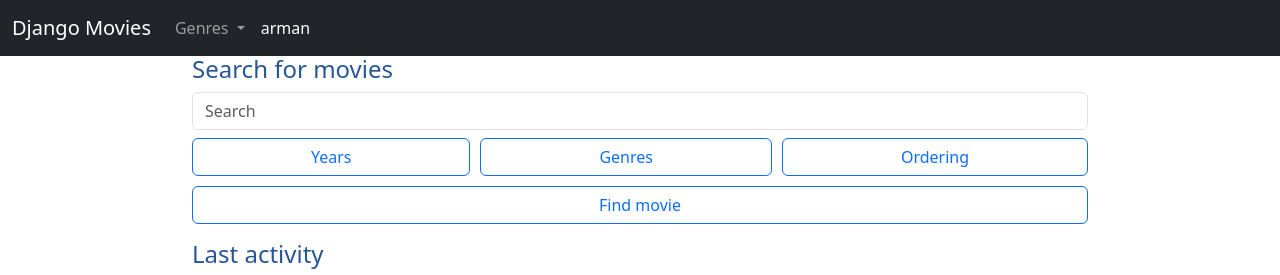
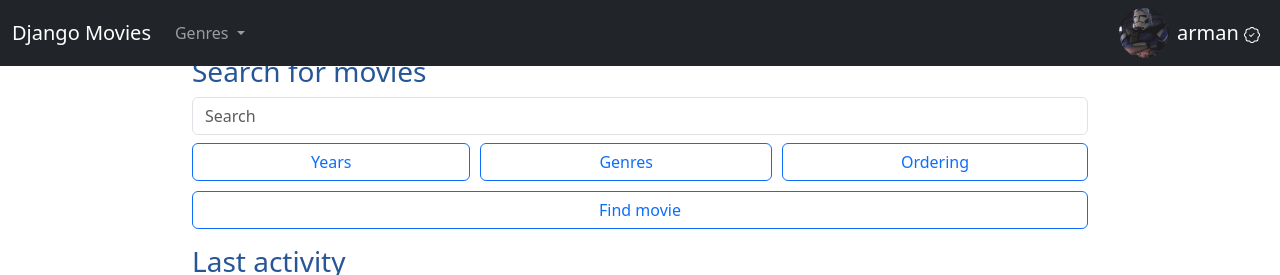
Before and after one commit to Kragline/FilmFlow, a Django app: a page that uses django_movies/mainapp/templates/mainapp/includes/header.html in a window 1280 px wide. Shown: the top 275 px of the page. Run offline with Django 4.2, Linux system fonts and the light colour scheme; a user stored in the database is signed in; data comes from the database, SQL or seed files in the repository; both versions use the stored data as it was after the commit.

Commit message:
some bugs fixed + navbar changes

```diff
--- a/django_movies/mainapp/static/mainapp/css/style.css
+++ b/django_movies/mainapp/static/mainapp/css/style.css
@@ -1,5 +1,13 @@
 body {
     margin-top: 55px;
+}
+
+.auth-item {
+    text-align: right;
+}
+
+.username-in-nav {
+    margin: auto 0 auto 0;
 }
 
 .title {
--- a/django_movies/mainapp/templates/mainapp/includes/header.html
+++ b/django_movies/mainapp/templates/mainapp/includes/header.html
@@ -20,9 +20,26 @@
                              {% endfor %}
                         </ul>
                     {% endif %}
+                </ul>
+                <ul class="navbar-nav auth-item">
                     {% if request.user.is_authenticated %}
                         <li class="nav-item">
-                            <a class="nav-link active" aria-current="page" href="{% url 'profile_page' request.user.username %}">{{ request.user.username }}</a>
+                            <div class="comment-profile-info">
+                                <div class="comment-profile-div">
+                                    <img class="comment-profile-pic" src="{{ request.user.custom_profile.profile_pic.url }}">
+                                </div>
+                                <h5 class="username-in-nav">
+                                    <a class="nav-link active" href="{% url 'profile_page' request.user.username %}">
+                                        {{ request.user.username }}
+                                        {% if request.user.is_superuser %}
+                                            <svg xmlns="http://www.w3.org/2000/svg" width="16" height="16" fill="currentColor" class="bi bi-patch-check" viewBox="0 0 16 16">
+                                                <path fill-rule="evenodd" d="M10.354 6.146a.5.5 0 0 1 0 .708l-3 3a.5.5 0 0 1-.708 0l-1.5-1.5a.5.5 0 1 1 .708-.708L7 8.793l2.646-2.647a.5.5 0 0 1 .708 0z"/>
+                                                <path d="m10.273 2.513-.921-.944.715-.698.622.637.89-.011a2.89 2.89 0 0 1 2.924 2.924l-.01.89.636.622a2.89 2.89 0 0 1 0 4.134l-.637.622.011.89a2.89 2.89 0 0 1-2.924 2.924l-.89-.01-.622.636a2.89 2.89 0 0 1-4.134 0l-.622-.637-.89.011a2.89 2.89 0 0 1-2.924-2.924l.01-.89-.636-.622a2.89 2.89 0 0 1 0-4.134l.637-.622-.011-.89a2.89 2.89 0 0 1 2.924-2.924l.89.01.622-.636a2.89 2.89 0 0 1 4.134 0l-.715.698a1.89 1.89 0 0 0-2.704 0l-.92.944-1.32-.016a1.89 1.89 0 0 0-1.911 1.912l.016 1.318-.944.921a1.89 1.89 0 0 0 0 2.704l.944.92-.016 1.32a1.89 1.89 0 0 0 1.912 1.911l1.318-.016.921.944a1.89 1.89 0 0 0 2.704 0l.92-.944 1.32.016a1.89 1.89 0 0 0 1.911-1.912l-.016-1.318.944-.921a1.89 1.89 0 0 0 0-2.704l-.944-.92.016-1.32a1.89 1.89 0 0 0-1.912-1.911l-1.318.016z"/>
+                                            </svg>
+                                        {% endif %}
+                                    </a>
+                                </h5>
+                            </div>
                         </li>
                     {% else %}
                         <li class="nav-item">
--- a/django_movies/mainapp/templates/mainapp/includes/last_activity.html
+++ b/django_movies/mainapp/templates/mainapp/includes/last_activity.html
@@ -1,5 +1,5 @@
 <div class="last-activity">
-    <h4 class="movie-bold">Last activity</h4>
+    <h3 class="movie-bold">Last activity</h3>
     <div class="row row-cols-1 row-cols-md-2 g-3 mb-3">
         {% for movie in view.get_last_movies %}
             <div class="col">
--- a/django_movies/mainapp/templates/mainapp/includes/sidebar.html
+++ b/django_movies/mainapp/templates/mainapp/includes/sidebar.html
@@ -1,5 +1,5 @@
 <div class="search">
-        <h4 class="movie-bold">Search for movies</h4>
+        <h3 class="movie-bold">Search for movies</h3>
         <form action="{% url 'filter' %}" method="GET">
             <div class="mb-2">
                 <input class="form-control me-2" type="search" placeholder="Search" aria-label="Search" name="movie-search">
--- a/django_movies/mainapp/templates/mainapp/movie/about_movie.html
+++ b/django_movies/mainapp/templates/mainapp/movie/about_movie.html
@@ -3,7 +3,7 @@
 
 {% block content %}
 
-<div class="card mb-3">
+<div class="card mt-4 mb-3">
     <div class="row g-0">
         <div class="col-md-4">
             {% if movie.poster %}
@@ -196,13 +196,11 @@
                         {% for comment in comments %}
                         <div class="card mb-3">
                             <div class="card-header">
-                                <div class="comment-profile-info">
-                                    {% if comment.author.custom_profile.profile_pic %}
-                                        <div class="comment-profile-div">
-                                            <img class="comment-profile-pic"
-                                                 src="{{ comment.author.custom_profile.profile_pic.url }}">
-                                        </div>
-                                    {% endif %}
+                                <div class="profile-info">
+                                    <div class="profile-div">
+                                        <img class="profile-pic"
+                                             src="{{ comment.author.custom_profile.profile_pic.url }}">
+                                    </div>
                                     <h5 class="card-title username-in-comment">
                                         <a class="movie-link" href="{% url 'profile_page' comment.author.username %}">
                                             {{ comment.author }}
--- a/django_movies/mainapp/templates/mainapp/person/about_person.html
+++ b/django_movies/mainapp/templates/mainapp/person/about_person.html
@@ -3,8 +3,7 @@
 
 {% block content %}
 
-<h1 class="movie-bold title">{{ title }}</h1>
-<div class="card mb-3">
+<div class="card mt-4 mb-3">
     <div class="row g-0">
         <div class="col-md-4">
             {% if person.photo %}
```
Also changed, not shown: django_movies/authentication/templates/authentication/user/profile_page.html (+3 -5 lines), django_movies/authentication/views.py (+7 -7 lines), django_movies/db.sqlite3.
